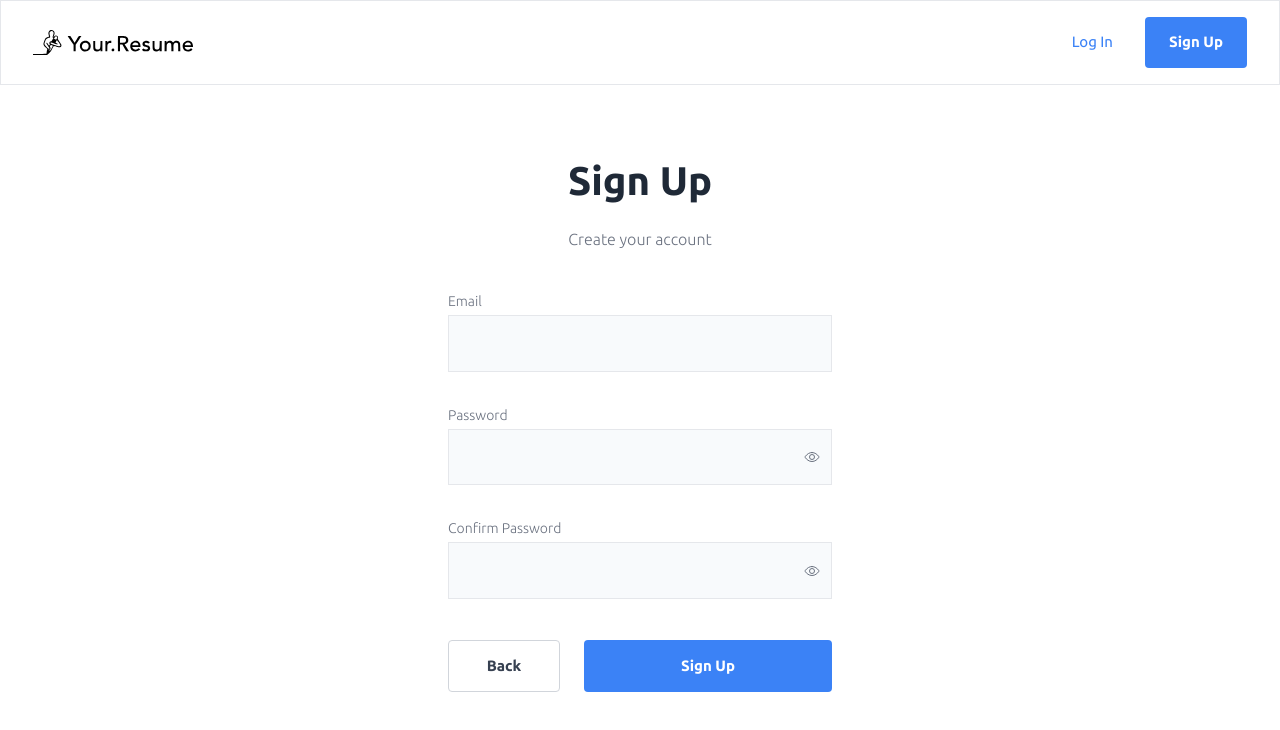
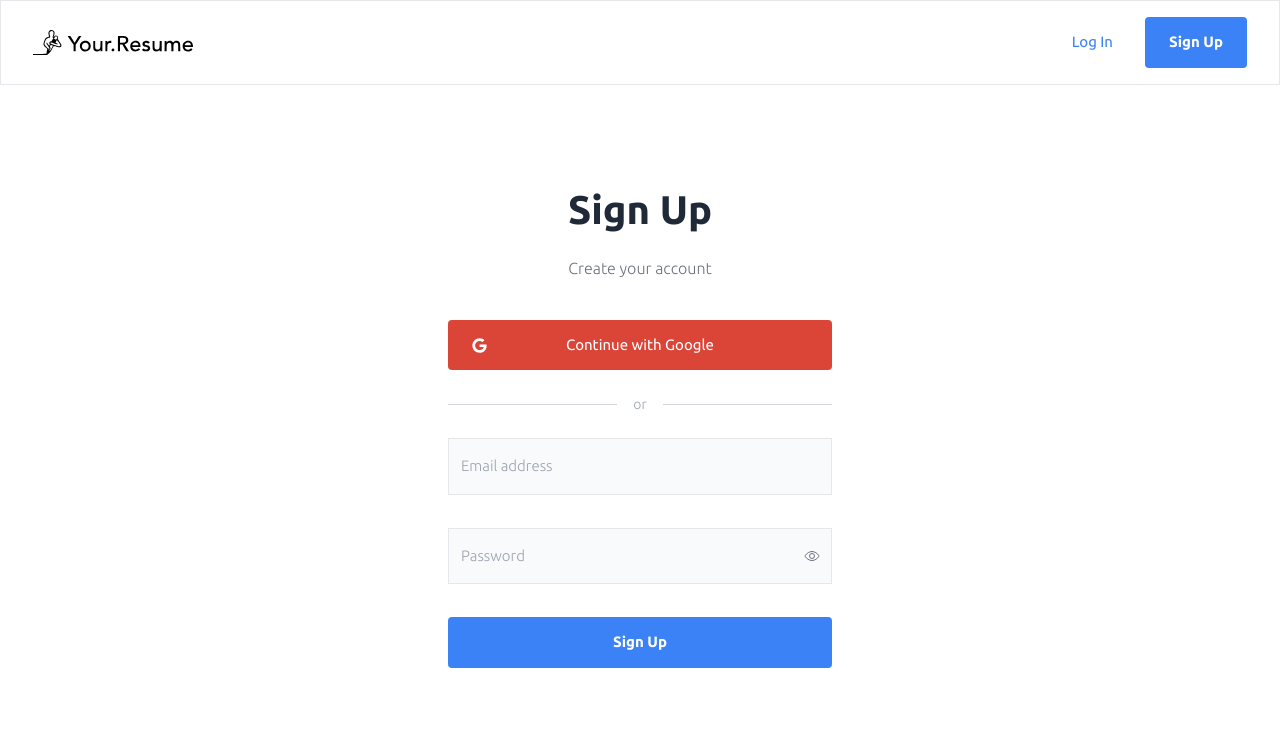
Before and after one commit to AnaAdrian/cv-generator, a React (Vite) app: page /signup in a window 1280 px wide. Shown: the top 730 px of the page. Built offline with nearby package versions, Linux system fonts and the light colour scheme.

Commit message:
added oauth

```diff
--- a/src/App.jsx
+++ b/src/App.jsx
@@ -53,8 +53,8 @@ function App() {
           {/* Additional routes here */}
           <Route path="*" element={<PageNotFound />} />
         </Routes>
+        <CustomToaster />
       </AuthProvider>
-      <CustomToaster />
     </Router>
   );
 }
--- a/src/auth/AuthContext.jsx
+++ b/src/auth/AuthContext.jsx
@@ -1,4 +1,10 @@
-import { createContext, useContext, useEffect, useState } from "react";
+import {
+  createContext,
+  useCallback,
+  useContext,
+  useEffect,
+  useState,
+} from "react";
 import { useLocation, useNavigate } from "react-router-dom";
 
 import supabase from "../services/supabase";
@@ -11,38 +17,33 @@ export function AuthProvider({ children }) {
   const navigate = useNavigate();
   const location = useLocation();
 
+  const checkSession = useCallback(async function checkSession() {
+    const {
+      data: { session },
+    } = await supabase.auth.getSession();
+    setUser(session?.user);
+    setIsLoadingSesion(false);
+  }, []);
+
   useEffect(() => {
-    if (user) {
     if (
       user &&
       (location.pathname === "/login" || location.pathname === "/signup")
     ) {
       navigate("/app", { replace: true });
     }
-    }
   }, [user, location, navigate]);
 
   useEffect(() => {
-    async function checkSession() {
-      const {
-        data: { session },
-      } = await supabase.auth.getSession();
-      setUser(session?.user);
-      setIsLoadingSesion(false);
-    }
     checkSession();
 
     const { data: authListener } = supabase.auth.onAuthStateChange(
       (event, session) => {
-        switch (event) {
-          case "SIGNED_IN":
-            setUser(session?.user);
-            break;
-          case "SIGNED_OUT":
+        if (event === "SIGNED_IN") {
+          setUser(session.user);
+        }
+        if (event === "SIGNED_OUT") {
           setUser(null);
-            break;
-          default:
-            break;
         }
       },
     );
@@ -50,7 +51,7 @@ export function AuthProvider({ children }) {
     return () => {
       authListener?.subscription?.unsubscribe();
     };
-  }, []);
+  }, [checkSession]);
 
   const value = {
     user,
@@ -59,6 +60,13 @@ export function AuthProvider({ children }) {
       const result = await supabase.auth.signInWithPassword({
         email,
         password,
+      });
+      return result;
+    },
+    signInWithGoogle: async () => {
+      const result = await supabase.auth.signInWithOAuth({
+        provider: "google",
+        options: { redirectTo: "http://localhost:5173/login" },
       });
       return result;
     },
--- a/src/auth/ProtectedRoute.jsx
+++ b/src/auth/ProtectedRoute.jsx
@@ -1,12 +1,9 @@
 import { Navigate } from "react-router-dom";
 
-import Loader from "../ui/Loader";
 import { useAuth } from "./AuthContext";
 
 const ProtectedRoute = ({ children }) => {
-  const { user, isLoadingSesion } = useAuth();
-
-  if (isLoadingSesion) return <Loader />;
+  const { user } = useAuth();
 
   return user ? children : <Navigate to="/login" />;
 };
--- a/src/features/users/UserDropdown.jsx
+++ b/src/features/users/UserDropdown.jsx
@@ -9,7 +9,9 @@ function User() {
   return (
     <div>
       <h1>{}</h1>
-      <Button onClick={handleLogOut}>Log Out</Button>
+      <Button size="md" onClick={handleLogOut}>
+        Log Out
+      </Button>
     </div>
   );
 }
--- a/src/pages/SignIn.jsx
+++ b/src/pages/SignIn.jsx
@@ -1,16 +1,18 @@
 import { useNavigate, NavLink } from "react-router-dom";
+import { useEffect, useState } from "react";
 import { useForm } from "react-hook-form";
 
 import Input from "../ui/Input";
 import Button from "../ui/Button";
 import Error from "../ui/Error";
+import Loader from "../ui/Loader";
 import { useAuth } from "../auth/AuthContext";
-import Loader from "../ui/Loader";
-import { useEffect } from "react";
+import { FaGoogle } from "react-icons/fa6";
 
 const LoginPage = () => {
+  const [isEmailRegistered, setIsEmailRegistered] = useState(false);
   const navigate = useNavigate();
-  const { signIn } = useAuth();
+  const { signIn, signInWithGoogle, isLoadingSesion } = useAuth();
   const {
     register,
     handleSubmit,
@@ -22,6 +24,10 @@ const LoginPage = () => {
   useEffect(() => {
     if (isSubmitting) clearErrors("auth");
   }, [isSubmitting, clearErrors]);
+
+  function handleCheckEmail(email) {
+    if (email) setIsEmailRegistered(true);
+  }
 
   async function handleLogin(formData) {
     const { name, password } = formData;
@@ -37,40 +43,82 @@ const LoginPage = () => {
     clearErrors(field);
   }
 
+  const formHandler = isEmailRegistered ? handleLogin : handleCheckEmail;
+
+  if (isLoadingSesion) return <Loader size="md" color="primary" />;
+
   return (
-    <div className="flex w-full items-center justify-center">
-      <form className="w-full max-w-sm" onSubmit={handleSubmit(handleLogin)}>
+    <form onSubmit={handleSubmit(formHandler)}>
+      <div
+        className={`transition-all ease-in-out ${isEmailRegistered ? "translate-y-0" : "translate-y-5"}`}
+      >
         <div className="mb-10 flex flex-col gap-3 text-center">
-          <h1 className=" text-[32px] font-bold text-gray-800 md:text-[40px]">
+          <h1 className="text-[32px] font-bold text-gray-800 md:text-[40px]">
             Log In
           </h1>
           <p className="text-sm font-light text-gray-500 text-opacity-85 md:text-base">
             Welcome back, we&apos;re glad you&apos;re here!
           </p>
         </div>
+
+        <Button
+          size="md"
+          fontWeight="font-small"
+          variant="google"
+          className="flex w-full items-center justify-center"
+          onClick={signInWithGoogle}
+        >
+          <FaGoogle className="hidden text-white sm:inline-flex" />
+          <span className="flex-grow text-center">Continue with Google</span>
+          <FaGoogle className="invisible hidden sm:inline-flex" />
+        </Button>
+
+        <div className="my-6 flex items-center">
+          <div className="flex-grow border-t border-gray-300"></div>
+          <span className="mx-4 flex-shrink text-sm font-light text-gray-400">
+            or
+          </span>
+          <div className="flex-grow border-t border-gray-300"></div>
+        </div>
+
         <Input
           type="text"
-          label="Email"
+          label="Email address"
+          labelPosition="inside"
           error={formErrors?.name?.message}
           {...register("name", {
             required: "This field is required.",
           })}
           onChange={() => handleInputChange("name")}
         />
+      </div>
+      <div
+        className={`transition-opacity duration-300 ease-in-out ${isEmailRegistered ? "translate-y-0 opacity-100" : "mt-12 -translate-y-5 opacity-0"}`}
+      >
+        {isEmailRegistered && (
+          <div className="mb-4">
             <Input
               type="password"
               label="Password"
+              labelPosition="inside"
               error={formErrors?.password?.message}
               {...register("password", {
                 required: "This field is required.",
               })}
               onChange={() => handleInputChange("password")}
             />
-        <div className="mt-5 flex flex-col gap-5">
+          </div>
+        )}
+      </div>
+
+      <div
+        className={`transition-all ease-in-out ${isEmailRegistered ? "translate-y-0" : "-translate-y-5 "}`}
+      >
+        <div className="flex flex-col gap-5">
           <Button type="submit" variant="primary" size="md">
             <div className="flex justify-center gap-2 ">
               {isSubmitting && <Loader size="sm" color="white" />}
-              Continue
+              {isEmailRegistered ? "Sign In" : "Continue"}
             </div>
           </Button>
           <div className="flex flex-col gap-5 text-center">
@@ -91,8 +139,8 @@ const LoginPage = () => {
             </div>
           </div>
         </div>
+      </div>
     </form>
-    </div>
   );
 };
 
--- a/src/pages/SignUp.jsx
+++ b/src/pages/SignUp.jsx
@@ -10,15 +10,14 @@ import Modal from "../ui/Modal";
 import SignUpSuccess from "../ui/SignUpSuccess";
 import { useAuth } from "../auth/AuthContext";
 import { checkValidEmail } from "../utils/helpers";
+import { FaGoogle } from "react-icons/fa6";
 
 const SignUpPage = () => {
   const navigate = useNavigate();
-  const { signUp } = useAuth();
+  const { signUp, signInWithGoogle, isLoadingSesion } = useAuth();
   const {
     register,
     handleSubmit,
-    getValues,
-    trigger,
     formState: { errors: formErrors, isSubmitting },
     setError,
     clearErrors,
@@ -39,16 +38,8 @@ const SignUpPage = () => {
     navigate("/login", { replace: true });
   }
 
-  function handleInputChange(e, field) {
-    if (
-      field === "confirm-password" &&
-      formErrors?.["confirm-password"]?.message === "Passwords do not match" &&
-      getValues("password") !== e.target.value
-    ) {
-      trigger("confirm-password");
-    } else {
+  function handleInputChange(field) {
     clearErrors(field);
-    }
   }
 
   async function handleSignUp(formData) {
@@ -62,9 +53,11 @@ const SignUpPage = () => {
     }
   }
 
+  if (isLoadingSesion) return <Loader size="md" color="primary" />;
+
   return (
     <>
-      <div className="flex w-full max-w-sm flex-col items-center justify-center">
+      <form noValidate className="w-full" onSubmit={handleSubmit(handleSignUp)}>
         <div className="mb-10 flex flex-col gap-4 text-center">
           <h1 className="text-[32px] font-bold text-gray-800 md:text-[40px]">
             Sign Up
@@ -73,25 +66,41 @@ const SignUpPage = () => {
             Create your account
           </p>
         </div>
-        <form
-          noValidate
-          className="w-full"
-          onSubmit={handleSubmit(handleSignUp)}
+        <Button
+          size="md"
+          fontWeight="font-small"
+          variant="google"
+          className="flex w-full items-center justify-center"
+          onClick={signInWithGoogle}
         >
+          <FaGoogle className="hidden text-white sm:inline-flex" />
+          <span className="flex-grow text-center">Continue with Google</span>
+          <FaGoogle className="invisible hidden sm:inline-flex" />
+        </Button>
+
+        <div className="my-6 flex items-center">
+          <div className="flex-grow border-t border-gray-300"></div>
+          <span className="mx-4 flex-shrink text-sm font-light text-gray-400">
+            or
+          </span>
+          <div className="flex-grow border-t border-gray-300"></div>
+        </div>
         <Input
           type="email"
-            label="Email"
+          label="Email address"
+          labelPosition="inside"
           error={formErrors?.email?.message}
           {...register("email", {
             required: "This field is required.",
             validate: (value) =>
               checkValidEmail(value) || "Email format is not correct",
           })}
-            onChange={(e) => handleInputChange(e, "email")}
+          onChange={() => handleInputChange("email")}
         />
         <Input
           type="password"
           label="Password"
+          labelPosition="inside"
           error={formErrors?.password?.message}
           {...register("password", {
             required: "This field is required.",
@@ -100,41 +109,19 @@ const SignUpPage = () => {
               message: "Password must be at least 8 characters",
             },
           })}
-            onChange={(e) => handleInputChange(e, "password")}
+          onChange={() => handleInputChange("password")}
         />
-          <Input
-            type="password"
-            label="Confirm Password"
-            error={formErrors?.["confirm-password"]?.message}
-            {...register("confirm-password", {
-              required: "This field is required.",
-              validate: (value) =>
-                value === getValues("password") || "Passwords do not match",
-            })}
-            onChange={(e) => handleInputChange(e, "confirm-password")}
-          />
-          <div className="mb-4 mt-4 grid grid-cols-3 gap-x-6">
-            <Button
-              type="button"
-              variant="back"
-              size="md"
-              className="col-span-1"
-              onClick={() => navigate(-1)}
-            >
-              Back
-            </Button>
         <Button
           type="submit"
           variant="primary"
           size="md"
-              className="col-span-2"
+          className="mb-3 w-full"
         >
           <div className="flex justify-center gap-2">
             {isSubmitting && <Loader size="sm" color="white" />}
             Sign Up
           </div>
         </Button>
-          </div>
         <div className="min-h-[25px] text-center">
           {" "}
           {formErrors?.auth && (
@@ -142,12 +129,9 @@ const SignUpPage = () => {
           )}
         </div>
       </form>
-      </div>
-      <div className="flex max-w-64 flex-col">
       <Modal isOpen={isModalOpen} onClose={handleModalClose}>
         <SignUpSuccess />
       </Modal>
-      </div>
     </>
   );
 };
--- a/src/ui/AuthLayout.jsx
+++ b/src/ui/AuthLayout.jsx
@@ -2,12 +2,11 @@ import Header from "./Header";
 
 function AuthLayout({ children }) {
   return (
-    <div className="relative flex min-h-screen flex-col">
-      {" "}
+    <div className="flex min-h-screen flex-col">
       <Header />
-      <div className="mx-6 flex flex-1 items-center justify-center">
-        {" "}
-        {children}
+      {/* Container that fills remaining space and centers its children */}
+      <div className="flex flex-1 items-center justify-center p-5">
+        <div className="w-full max-w-sm">{children}</div>
       </div>
     </div>
   );
--- a/src/ui/AuthNavigation.jsx
+++ b/src/ui/AuthNavigation.jsx
@@ -7,7 +7,7 @@ function AuthNavigation() {
       <ul className="flex space-x-1 md:space-x-2">
         <li>
           <NavLink to="/login">
-            <Button variant="noBorder" size="md">
+            <Button variant="link" size="md">
               {" "}
               <span className="font-normal">Log In</span>
             </Button>
--- a/src/ui/Button.jsx
+++ b/src/ui/Button.jsx
@@ -1,28 +1,37 @@
-function Button({ children, variant, size, className, ...rest }) {
+function Button({
+  children,
+  variant,
+  size,
+  className,
+  fontWeight,
+  icon,
+  ...rest
+}) {
   const variants = {
     primary: "bg-blue-500 hover:bg-blue-600 text-white active:bg-blue-700",
     secondary: "bg-gray-500 hover:bg-gray-600 text-white active:bg-gray-700",
     inverse:
-      "bg-transparent text-black border border-gray-300 hover:text-blue-400 hover:border-blue-500 active:bg-blue-100",
-    back: "bg-white hover:bg-gray-100 text-gray-700 border border-gray-300 active:bg-gray-200",
-    danger: "bg-red-500 hover:bg-red-600 text-white",
-    noBorder: "bg-transparent text-blue-500 hover:text-blue-700",
+      "bg-transparent text-gray-500 border border-gray-300 hover:text-blue-400 hover:border-blue-500 active:bg-blue-100",
+    back: "bg-white hover:bg-gray-100 text-gray-600 border border-gray-300 active:bg-gray-200",
+    link: "bg-transparent text-blue-500 hover:text-blue-700",
+    google: "bg-[#DB4537] hover:bg-[#C53D32] text-white",
   };
 
   const sizes = {
-    sm: "text-sm px-4 py-2",
-    md: "text-[15px] px-6 py-[14px]",
-    lg: "text-lg px-8 py-4",
+    sm: "px-4 py-2 text-sm",
+    md: "px-6 py-[14px] text-[15px]",
+    lg: "px-8 py-4 text-lg",
   };
 
-  const type = variants[variant];
-  const textSize = sizes[size];
+  const type = variants[variant] || variants.primary;
+  const textSize = sizes[size] || sizes.sm;
 
   return (
     <button
-      className={`${type} ${textSize} ${className} rounded-[4px] font-semibold transition-all duration-100 ease-in-out `}
+      className={`${type} ${textSize} ${fontWeight} rounded-[4px] transition-all duration-100 ease-in-out ${className}`}
       {...rest}
     >
+      {icon && <icon />} {/* Render icon if provided */}
       {children}
     </button>
   );
@@ -32,6 +41,8 @@ Button.defaultProps = {
   type: "button",
   variant: "primary",
   size: "sm",
+  className: "",
+  fontWeight: "font-semibold", // Default font weight
 };
 
 export default Button;
--- a/src/ui/Input.jsx
+++ b/src/ui/Input.jsx
@@ -3,7 +3,8 @@ import { IoEyeOutline, IoEyeOffOutline } from "react-icons/io5";
 
 import Error from "../ui/Error";
 
-const Input = forwardRef(({ type, label, error, ...rest }, ref) => {
+const Input = forwardRef(
+  ({ type, label, labelPosition, error, ...rest }, ref) => {
     const [inputType, setInputType] = useState(type);
     const [showPassword, setShowPassword] = useState(false);
 
@@ -17,25 +18,29 @@ const Input = forwardRef(({ type, label, error, ...rest }, ref) => {
 
     return (
       <div className="group mb-2">
+        {labelPosition === "outside" && (
           <label
             htmlFor={`input-${label}`}
-        className="block text-sm font-light text-gray-500"
+            className="mb-1 block text-sm font-light text-gray-500"
           >
             {label}
           </label>
-      <div className="relative mt-1">
+        )}
+
+        <div className="relative">
           <input
             ref={ref}
             id={`input-${label}`}
             type={inputType}
+            placeholder={labelPosition === "inside" ? label : ""}
             {...rest}
-          className="w-full border bg-slate-50 px-2 py-3 text-[15px] text-gray-500 focus:outline-none md:px-3 md:py-4"
+            className={`${labelPosition === "inside" ? "font-light" : ""} w-full border bg-slate-50 px-2 py-3 text-[15px] text-gray-500 focus:outline-none md:px-3 md:py-4`}
           />
           {type === "password" && (
             <button
               onClick={toggleShowPassword}
               type="button"
-            className="absolute inset-y-0 right-0 flex items-center pr-3"
+              className="absolute inset-y-0 right-3 flex items-center"
             >
               {showPassword ? (
                 <IoEyeOffOutline className="text-gray-500" />
@@ -44,18 +49,22 @@ const Input = forwardRef(({ type, label, error, ...rest }, ref) => {
               )}
             </button>
           )}
-
-        <div className="absolute bottom-0 left-0 h-0.5 w-full bg-transparent">
           <div
             className={`absolute bottom-0 h-0.5 w-0 ${error ? "bg-red-500" : "bg-blue-500"} transition-all duration-75 group-focus-within:w-full`}
           ></div>
         </div>
-      </div>
         <div className="min-h-[25px]">{error && <Error>{error}</Error>}</div>
       </div>
     );
-});
+  },
+);
 
 Input.displayName = "Input";
 
+Input.defaultProps = {
+  type: "text",
+  label: "Label",
+  labelPosition: "outside",
+};
+
 export default Input;
--- a/src/ui/Loader.jsx
+++ b/src/ui/Loader.jsx
@@ -6,21 +6,18 @@ function Loader({ size, color }) {
   };
 
   const colors = {
-    primary: "border-sky-500",
+    primary: "border-blue-500",
     secondary: "border-red-500",
     white: "border-white",
   };
-
-  // Use Tailwind's border-opacity to control the visibility of the border
-  const borderOpacity = "border-opacity-80";
 
   const style = sizes[size];
   const borderColor = colors[color];
 
   return (
-    <div className="flex items-center justify-center">
+    <div className="flex items-center justify-center ">
       <div
-        className={`animate-spin rounded-full border-2 ${borderColor} ${borderOpacity} ${style} border-t-transparent`}
+        className={`animate-spin rounded-full border-2 ${borderColor} ${style} border-t-transparent`}
       ></div>
     </div>
   );
```
Lines whose indentation alone changed are shown as unchanged.
